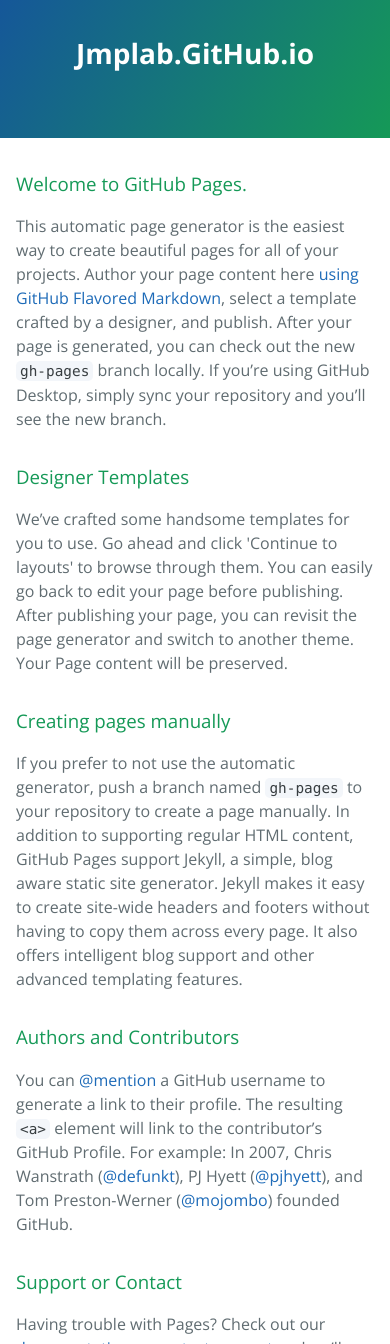
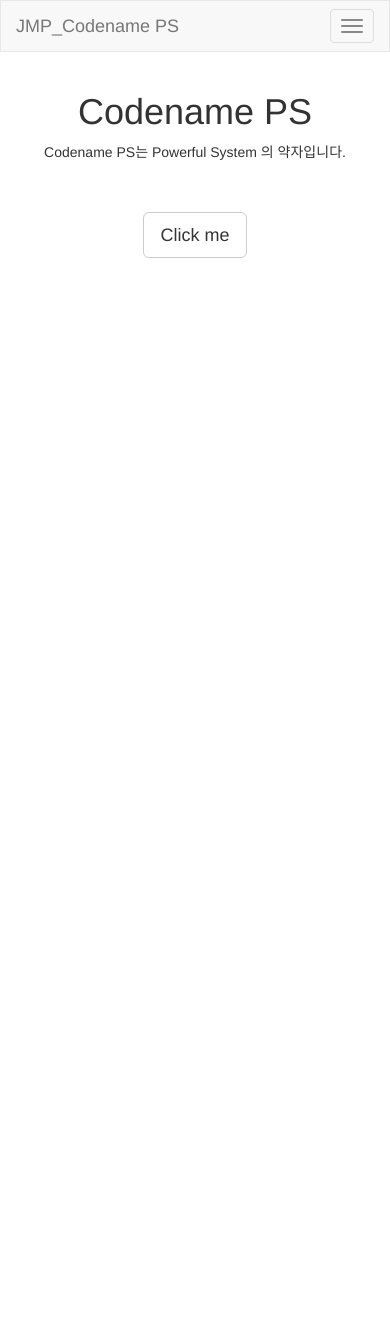
Before and after one commit to jmplab/jmplab.github.io, a plain HTML site: page index.html in a window 390 px wide. Shown: the top 1344 px of the page. After the commit the page ends 844 px from the top, so only its background shows below. Drawn offline with nearby package versions, Linux system fonts and the light colour scheme.

Commit message:
Add files via upload

```diff
--- a/index.html
+++ b/index.html
@@ -1,53 +1,10 @@
-<!DOCTYPE html>
-<html lang="en-us">
-  <head>
-    <meta charset="UTF-8">
-    <title>Jmplab.GitHub.io by jmplab</title>
-    <meta name="viewport" content="width=device-width, initial-scale=1">
-    <link rel="stylesheet" type="text/css" href="stylesheets/normalize.css" media="screen">
-    <link href='https://fonts.googleapis.com/css?family=Open+Sans:400,700' rel='stylesheet' type='text/css'>
-    <link rel="stylesheet" type="text/css" href="stylesheets/stylesheet.css" media="screen">
-    <link rel="stylesheet" type="text/css" href="stylesheets/github-light.css" media="screen">
-  </head>
-  <body>
-    <section class="page-header">
-      <h1 class="project-name">Jmplab.GitHub.io</h1>
-      <h2 class="project-tagline"></h2>
-    </section>
+<html><head>
+        <meta charset="utf-8">
+        <meta name="viewport" content="width=device-width, initial-scale=1">
+        <script type="text/javascript" src="http://cdnjs.cloudflare.com/ajax/libs/jquery/2.0.3/jquery.min.js"></script>
+        <script type="text/javascript" src="http://netdna.bootstrapcdn.com/bootstrap/3.3.4/js/bootstrap.min.js"></script>
+        <link href="http://cdnjs.cloudflare.com/ajax/libs/font-awesome/4.3.0/css/font-awesome.min.css" rel="stylesheet" type="text/css">
+        <link href="http://pingendo.github.io/pingendo-bootstrap/themes/default/bootstrap.css" rel="stylesheet" type="text/css">
+    </head><body>
 
-    <section class="main-content">
-      <h3>
-<a id="welcome-to-github-pages" class="anchor" href="#welcome-to-github-pages" aria-hidden="true"><span aria-hidden="true" class="octicon octicon-link"></span></a>Welcome to GitHub Pages.</h3>
-
-<p>This automatic page generator is the easiest way to create beautiful pages for all of your projects. Author your page content here <a href="https://guides.github.com/features/mastering-markdown/">using GitHub Flavored Markdown</a>, select a template crafted by a designer, and publish. After your page is generated, you can check out the new <code>gh-pages</code> branch locally. If you’re using GitHub Desktop, simply sync your repository and you’ll see the new branch.</p>
-
-<h3>
-<a id="designer-templates" class="anchor" href="#designer-templates" aria-hidden="true"><span aria-hidden="true" class="octicon octicon-link"></span></a>Designer Templates</h3>
-
-<p>We’ve crafted some handsome templates for you to use. Go ahead and click 'Continue to layouts' to browse through them. You can easily go back to edit your page before publishing. After publishing your page, you can revisit the page generator and switch to another theme. Your Page content will be preserved.</p>
-
-<h3>
-<a id="creating-pages-manually" class="anchor" href="#creating-pages-manually" aria-hidden="true"><span aria-hidden="true" class="octicon octicon-link"></span></a>Creating pages manually</h3>
-
-<p>If you prefer to not use the automatic generator, push a branch named <code>gh-pages</code> to your repository to create a page manually. In addition to supporting regular HTML content, GitHub Pages support Jekyll, a simple, blog aware static site generator. Jekyll makes it easy to create site-wide headers and footers without having to copy them across every page. It also offers intelligent blog support and other advanced templating features.</p>
-
-<h3>
-<a id="authors-and-contributors" class="anchor" href="#authors-and-contributors" aria-hidden="true"><span aria-hidden="true" class="octicon octicon-link"></span></a>Authors and Contributors</h3>
-
-<p>You can <a href="https://help.github.com/articles/basic-writing-and-formatting-syntax/#mentioning-users-and-teams" class="user-mention">@mention</a> a GitHub username to generate a link to their profile. The resulting <code>&lt;a&gt;</code> element will link to the contributor’s GitHub Profile. For example: In 2007, Chris Wanstrath (<a href="https://github.com/defunkt" class="user-mention">@defunkt</a>), PJ Hyett (<a href="https://github.com/pjhyett" class="user-mention">@pjhyett</a>), and Tom Preston-Werner (<a href="https://github.com/mojombo" class="user-mention">@mojombo</a>) founded GitHub.</p>
-
-<h3>
-<a id="support-or-contact" class="anchor" href="#support-or-contact" aria-hidden="true"><span aria-hidden="true" class="octicon octicon-link"></span></a>Support or Contact</h3>
-
-<p>Having trouble with Pages? Check out our <a href="https://help.github.com/pages">documentation</a> or <a href="https://github.com/contact">contact support</a> and we’ll help you sort it out.</p>
-
-      <footer class="site-footer">
-
-        <span class="site-footer-credits">This page was generated by <a href="https://pages.github.com">GitHub Pages</a> using the <a href="https://github.com/jasonlong/cayman-theme">Cayman theme</a> by <a href="https://twitter.com/jasonlong">Jason Long</a>.</span>
-      </footer>
-
-    </section>
-
-
-  </body>
-</html>
+<div class="cover"> <div class="navbar navbar-default"><div class="container"> <div class="navbar-header"> <button type="button" class="navbar-toggle" data-toggle="collapse" data-target="#navbar-ex-collapse"><span class="sr-only">Toggle navigation</span><span class="icon-bar"></span><span class="icon-bar"></span><span class="icon-bar"></span></button> <a class="navbar-brand" href="#">JMP_Codename PS<br><br></a> </div><div class="collapse navbar-collapse" id="navbar-ex-collapse"> <ul class="nav navbar-nav navbar-right"> <li class="disabled"> <a href="#">Home</a> </li></ul> </div></div></div><div class="cover-image"></div><div class="container"> <div class="row"> <div class="col-md-12 text-center"> <h1>Codename PS</h1> <p>Codename PS는 Powerful System 의 약자입니다.</p><br><br><a class="btn btn-lg btn-default">Click me</a> </div></div></div></div></body></html>
```
